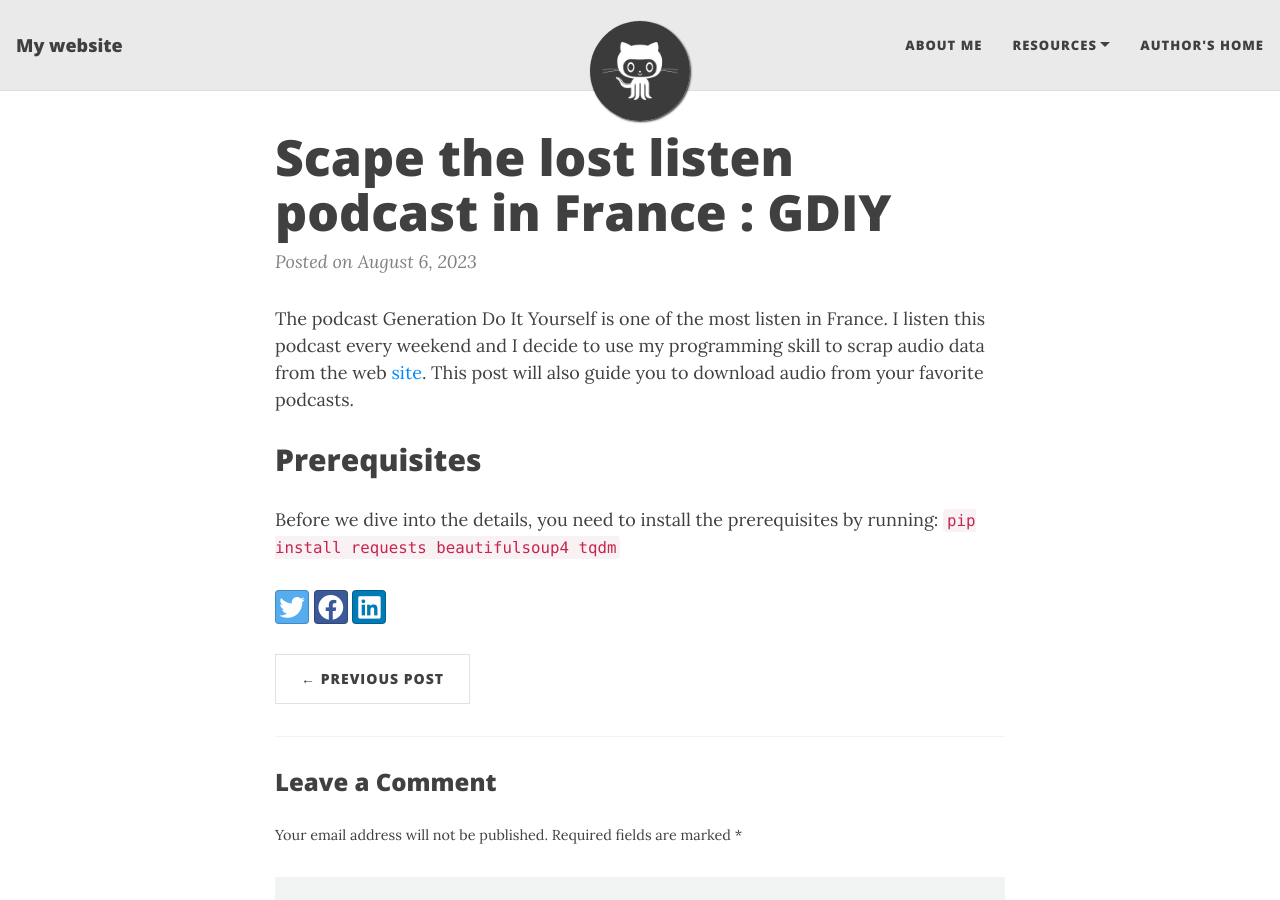
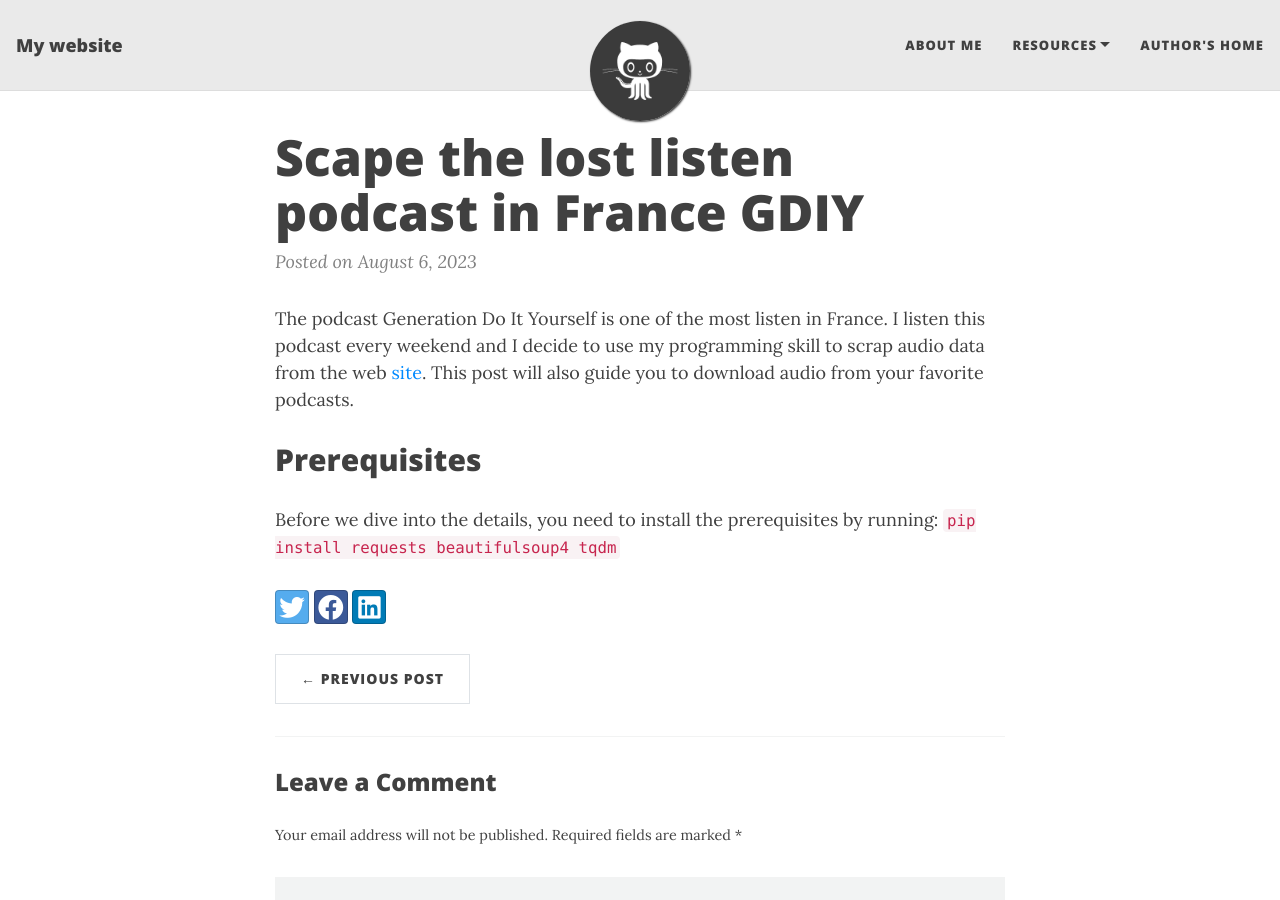
Before and after one commit to MNIKIEMA/mnikiema.github.io, a Jekyll site: the page built from docs/_posts/2023-08-06-scrap-gdiy.md, in a window 1280 px wide and 900 px high. Built offline with Jekyll 4.4.1, drawn with Linux system fonts in a browser that asks for light colours; nearby versions of some CDN libraries.

```diff
--- a/docs/_posts/2023-08-06-scrap-gdiy.md
+++ b/docs/_posts/2023-08-06-scrap-gdiy.md
@@ -1,6 +1,6 @@
 ---
 layout: post
-title:  "Scape the lost listen podcast in France : GDIY"
+title:  Scape the lost listen podcast in France GDIY
 date:   2023-08-06 21:55:51 +0200
 categories: scraping
 ---
```
